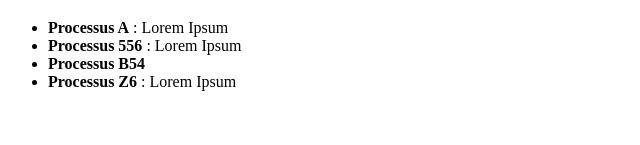
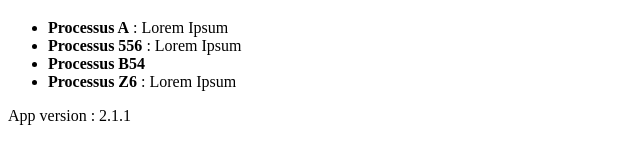
Before and after one commit to agaring/transformationDevOpsTP2, a Flask app: page / in a window 1280 px wide. Shown: the part 655-800 px from the top of the page, without its empty margins (0-640 px from the left). Run offline with Flask 2, Linux system fonts and the light colour scheme.

Commit message:
Added version on web page

```diff
--- a/templates/alpine.html
+++ b/templates/alpine.html
@@ -123,5 +123,9 @@
     </template>
 </ul>
 
+<div>
+    <p>App version : 2.1.1</p>
+</div>
+
 </body>
 </html>
--- a/templates/home.html
+++ b/templates/home.html
@@ -29,5 +29,9 @@
 <ul id="processList">
 </ul>
 
+<div>
+    <p>App version : 2.1.1</p>
+</div>
+
 </body>
 </html>
```
